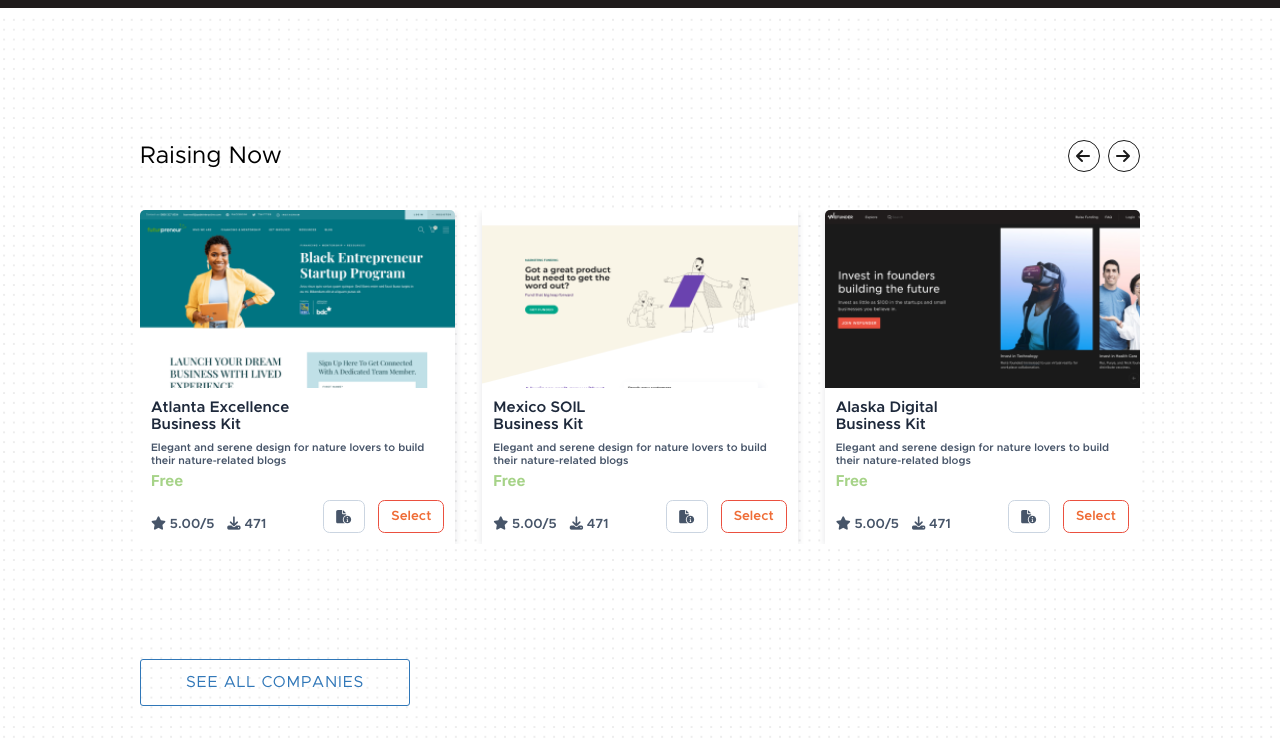
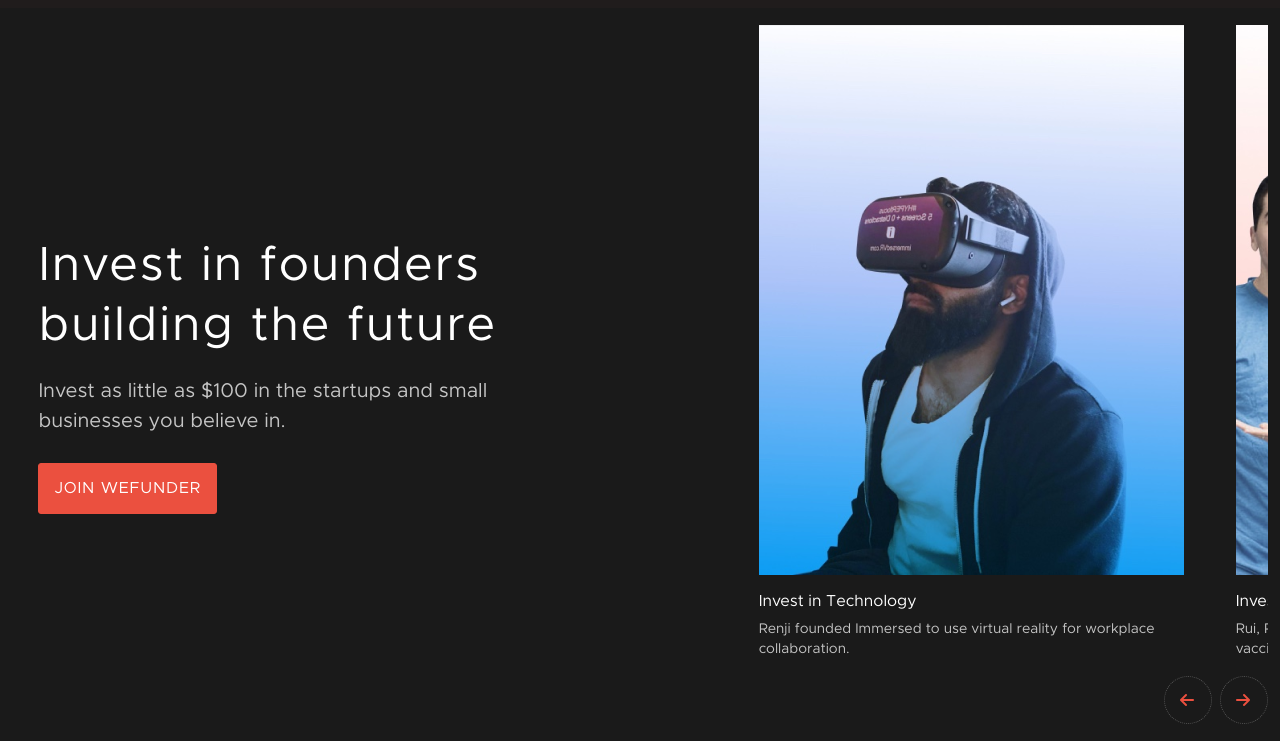
Before and after one commit to joyselise/wefunder, a website: page index.html in a window 1280 px wide. Shown: the part 54-798 px from the top of the page. Drawn offline with nearby package versions, Linux system fonts and the light colour scheme.

Commit message:
hero done

```diff
--- a/index.html
+++ b/index.html
@@ -122,11 +122,65 @@
         <!-- main content -->
         <main>
             <!-- Hero section -->
-            <secction class="hero-section">
-                <div class="container">
-                    <div class="row"></div>
+            <section class="hero-section">
+                <div class="container-fluid">
+                    <div class="row align-items-center">
+                        <div class="col-lg-7 col-12 left">
+                            <h1>Invest in founders building the future</h1>
+                            <p>
+                                Invest as little as $100 in the startups and
+                                small businesses you believe in.
+                            </p>
+                            <a href="#" class="btn join-btn">Join Wefunder</a>
+                        </div>
+                        <div class="col-lg-5 col-12">
+                            <div class="swiper hero-slider">
+                                <div class="swiper-wrapper">
+                                    <div class="swiper-slide">
+                                        <img
+                                            src="./img/renji.jpg.png"
+                                            alt="renji"
+                                            class="img-fluid"
+                                        />
+                                        <h3>Invest in Technology</h3>
+                                        <p>
+                                            Renji founded Immersed to use
+                                            virtual reality for workplace
+                                            collaboration.
+                                        </p>
+                                    </div>
+                                    <div class="swiper-slide">
+                                        <img
+                                            src="./img/medme.jpg.png"
+                                            alt="renji"
+                                            class="img-fluid"
+                                        />
+                                        <h3>Invest in Health Care</h3>
+                                        <p>
+                                            Rui, Purya, and Nick founded MedMe
+                                            Health & help distribute vaccines.
+                                        </p>
+                                    </div>
+                                </div>
+                            </div>
+                            <div
+                                class="swiper-actions d-flex align-items-center justify-content-end"
+                            >
+                                <div
+                                    class="hero-prev d-flex align-items-center justify-content-between"
+                                >
+                                    <i class="fa-solid fa-arrow-left"></i>
+                                </div>
+                                <div
+                                    class="hero-next d-flex align-items-center justify-content-between"
+                                >
+                                    <i class="fa-solid fa-arrow-right"></i>
+                                </div>
+                            </div>
+                        </div>
+                    </div>
                 </div>
-            </secction>
+            </section>
 
             <!-- Raising section -->
             <section class="raising-now-section">
--- a/js/script.js
+++ b/js/script.js
@@ -1,3 +1,34 @@
+//Raising slider
+const hero = new Swiper(".hero-slider", {
+    // Optional parameters
+    direction: "horizontal",
+    loop: false,
+
+    // Navigation arrows
+    navigation: {
+        nextEl: ".hero-next",
+        prevEl: ".hero-prev",
+    },
+
+    breakpoints: {
+        // when window width is >= 320px
+        320: {
+            slidesPerView: 1,
+            spaceBetween: 20,
+        },
+        // when window width is >= 480px
+        480: {
+            slidesPerView: 2,
+            spaceBetween: 27,
+        },
+        // when window width is >= 640px
+        640: {
+            slidesPerView: 2,
+            spaceBetween: 27,
+        },
+    },
+});
+
 //Raising slider
 const swiper = new Swiper(".raising-now-slider", {
     // Optional parameters
--- /dev/null
+++ b/scss/hero.scss
@@ -0,0 +1,86 @@
+.hero-section {
+    background-color: #1a1a1a;
+    padding: 17px 0px;
+    .left {
+        padding-left: 3%;
+        h1 {
+            font-family: "Metropolis";
+            font-style: normal;
+            font-weight: 500;
+            font-size: 48px;
+            line-height: 60px;
+            letter-spacing: 0.04em;
+            max-width: 470px;
+            color: #ffffff;
+            margin-bottom: 20px;
+        }
+        p {
+            font-family: "Metropolis";
+            font-style: normal;
+            font-weight: 400;
+            font-size: 20px;
+            line-height: 30px;
+            color: rgba(255, 255, 255, 0.75);
+            max-width: 496px;
+        }
+        .join-btn {
+            background: #eb503f;
+            border: 1px solid #eb503f;
+            border-radius: 3px;
+            font-family: "Metropolis";
+            font-style: normal;
+            font-weight: 400;
+            font-size: 16px;
+            line-height: 19px;
+            padding: 15px;
+            letter-spacing: 0.8px;
+            text-transform: uppercase;
+            color: #ffffff;
+            margin-top: 27px;
+        }
+    }
+    .hero-slider {
+        .swiper-slide {
+            width: 450px !important;
+            h3 {
+                font-family: "Metropolis";
+                font-style: normal;
+                font-weight: 400;
+                font-size: 16px;
+                line-height: 19px;
+                color: #ffffff;
+                margin-top: 17px;
+            }
+            p {
+                font-family: "Metropolis";
+                font-style: normal;
+                font-weight: 400;
+                font-size: 14px;
+                line-height: 20px;
+                color: rgba(255, 255, 255, 0.75);
+                margin-top: 8px;
+            }
+        }
+    }
+    .swiper-actions {
+        margin-top: 17px;
+        gap: 8px;
+        .hero-prev,
+        .hero-next {
+            border: 1px solid #fff;
+            height: 48px;
+            width: 48px;
+            border-radius: 50%;
+            border-style: dotted;
+            i {
+                margin-left: 15px;
+                color: #eb503f;
+            }
+        }
+        .swiper-button-disabled {
+            border: 1px solid rgba(255, 255, 255, 0.25) i {
+                color: rgba(255, 255, 255, 0.25);
+            }
+        }
+    }
+}
--- a/scss/style.scss
+++ b/scss/style.scss
@@ -1,5 +1,6 @@
 @import "global";
 @import "header";
+@import "hero";
 @import "raising";
 @import "coffee";
 @import "features";
```
Also changed, not shown: css/style.css, img/medme.jpg.png (added), img/renji.jpg.png (added).
